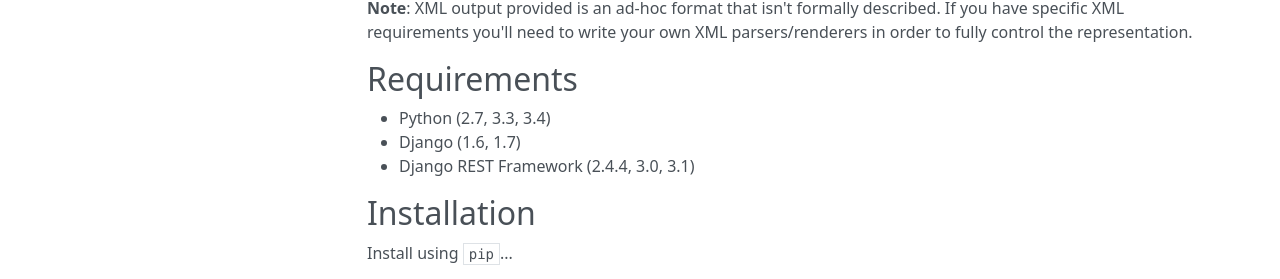
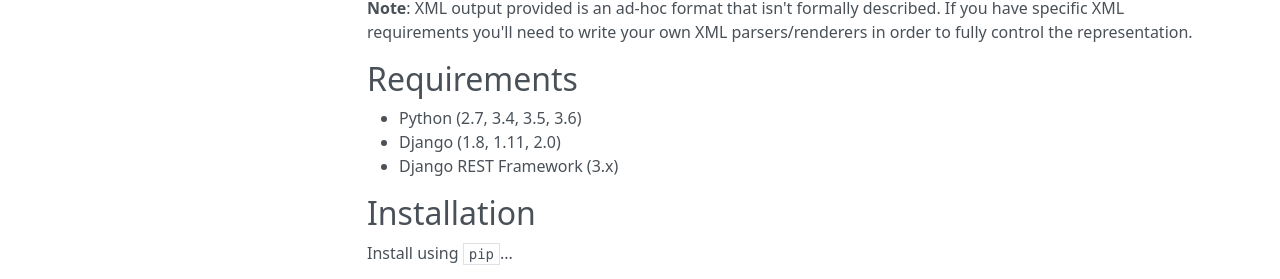
Before and after one commit to jpadilla/django-rest-framework-xml, an MkDocs documentation site: the page built from docs/index.md, in a window 1280 px wide and 900 px high. Shown: the part 443-722 px from the top of the window. Built offline with MkDocs 1.6.1, drawn with Linux system fonts in a browser that asks for light colours; nearby versions of some CDN libraries.

Commit message:
Also update requirements and docs

```diff
--- a/docs/index.md
+++ b/docs/index.md
@@ -23,9 +23,9 @@
 
 ## Requirements
 
-* Python (2.7, 3.3, 3.4)
-* Django (1.6, 1.7)
-* Django REST Framework (2.4.4, 3.0, 3.1)
+* Python (2.7, 3.4, 3.5, 3.6)
+* Django (1.8, 1.11, 2.0)
+* Django REST Framework (3.x)
 
 ## Installation
 
--- a/requirements-test.txt
+++ b/requirements-test.txt
@@ -1,5 +1,5 @@
-Django>=1.6
-djangorestframework>=2.4.3
+Django>=1.8
+djangorestframework>=3.0
 pytest-django==3.1.2
 pytest==3.1.3
 pytest-cov==2.5.1
```
